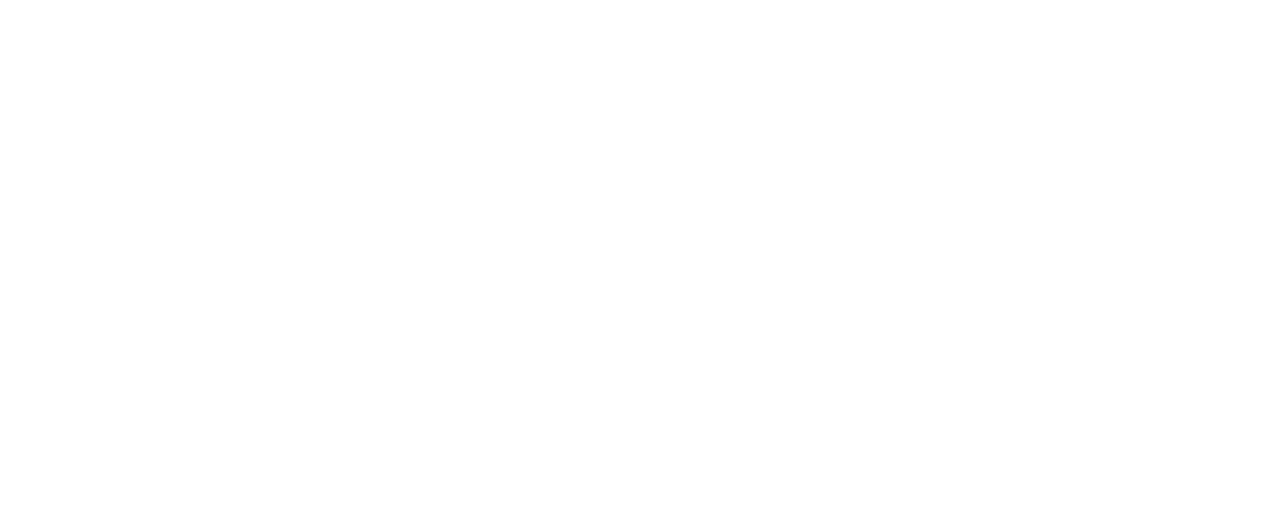
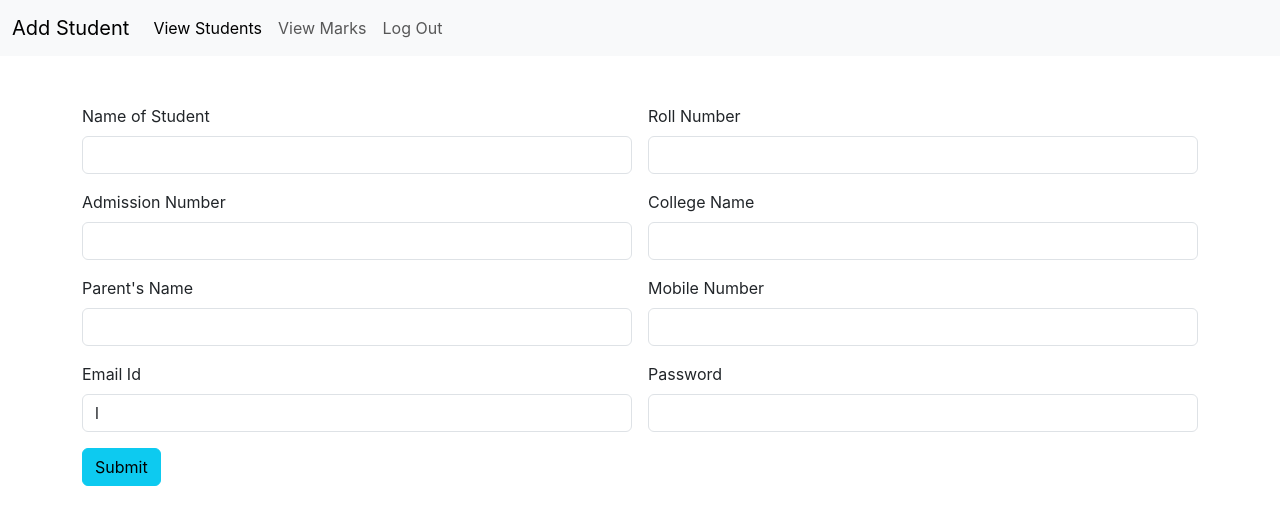
Before and after one commit to lakshmiibalu/college-app-frontend, a React (Create React App) app: page /add in a window 1280 px wide. Before the commit this address had no page. Shown: the top 524 px of the page. Built offline with nearby package versions, Linux system fonts and the light colour scheme.

Commit message:
add student created

```diff
--- a/src/App.js
+++ b/src/App.js
@@ -3,6 +3,7 @@
 import { BrowserRouter, Route, Routes } from 'react-router-dom';
 import AdminLogin from './components/AdminLogin';
 import StudentLogin from './components/StudentLogin';
+import AddStudent from './components/AddStudent';
 
 function App() {
   return (
@@ -12,6 +13,7 @@
       <Routes>
         <Route path='/' element={<AdminLogin/>}/>
         <Route path='/studentlogin' element={<StudentLogin/>}/>
+        <Route path='/add' element={<AddStudent/>}/>
 
       </Routes>
       </BrowserRouter>
--- a/src/components/AddStudent.jsx
+++ b/src/components/AddStudent.jsx
@@ -1,5 +1,6 @@
 import React, { useState } from 'react'
 import CollegeNav from './CollegeNav'
+import axios from 'axios'
 
 const AddStudent = () => {
 
@@ -24,74 +25,100 @@
 
     const readValues = ()=>{
         console.log(input)
+        axios.post("http://localhost:3005/api/admin/adminlogin",input).then(
+            (response)=>{
+                console.log(response.data)
+                if (response.data.status == "success") {
+
+                    alert("Successfully Added")
+
+                } else {
+
+                    alert("Something went wrong")
+                }
+            }
+        )
+
+
 
     }
   return (
     <div>
 
         <CollegeNav/>
+        <br />
+        <br />
 
         <div className="container">
             <div className="row">
                 <div className="col col-12 col-sm-12 col-md-12 col-lg-12 col-xl-12 col-xxl-12">
 
                     <div className="row g-3">
+
                         <div className="col col-12 col-sm-6 col-md-6 col-lg-6 col-xl-6 col-xxl-6">
 
-                            <label htmlFor="" className="form-label">Name</label>
-                            <input type="text" className="form-label" />
+                            <label htmlFor="" className="form-label">Name of Student</label>
+                            <input type="text" name="name"  className="form-control"  value={input.name} onChange={inputHandler} />
+
 
                         </div>
+
                         <div className="col col-12 col-sm-6 col-md-6 col-lg-6 col-xl-6 col-xxl-6">
 
                             <label htmlFor="" className="form-label">Roll Number</label>
-                            <input type="text" className="form-label" />
+                            <input type="text" name="rollno"  className="form-control"  value={input.rollno} onChange={inputHandler} />
 
 
                         </div>
+
                         <div className="col col-12 col-sm-6 col-md-6 col-lg-6 col-xl-6 col-xxl-6">
 
-                            <label htmlFor="" className="form-label">Admission</label>
-                            <input type="text" className="form-label" />
+                            <label htmlFor="" className="form-label">Admission Number</label>
+                            <input type="text" name="admno"  className="form-control"  value={input.admno} onChange={inputHandler} />
 
 
                         </div>
+
                         <div className="col col-12 col-sm-6 col-md-6 col-lg-6 col-xl-6 col-xxl-6">
 
                             <label htmlFor="" className="form-label">College Name</label>
-                            <input type="text" className="form-label" />
+                            <input type="email" name="clgname"  className="form-control"  value={input.clgname} onChange={inputHandler} />
 
 
                         </div>
+
                         <div className="col col-12 col-sm-6 col-md-6 col-lg-6 col-xl-6 col-xxl-6">
 
                             <label htmlFor="" className="form-label">Parent's Name</label>
-                            <input type="text" className="form-label" />
+                            <input type="text" name="parent"  className="form-control"  value={input.parent} onChange={inputHandler} />
 
 
                         </div>
+
                         <div className="col col-12 col-sm-6 col-md-6 col-lg-6 col-xl-6 col-xxl-6">
 
-                            <label htmlFor="" className="form-label">Mobile Number</label>
-                            <input type="text" className="form-label" />
+                        <label htmlFor="" className="form-label">Mobile Number</label>
+                        <input type="text" name="mobno"  className="form-control"  value={input.mobno} onChange={inputHandler} />
 
 
                         </div>
+
+
                         <div className="col col-12 col-sm-6 col-md-6 col-lg-6 col-xl-6 col-xxl-6">
 
                             <label htmlFor="" className="form-label">Email Id</label>
-                            <input type="email" name="email"  className="form-control" />
+                            <input type="email" name="email"  className="form-control"  value={input.email} onChange={inputHandler} />
 
 
                         </div>
                         <div className="col col-12 col-sm-6 col-md-6 col-lg-6 col-xl-6 col-xxl-6">
 
                             <label htmlFor="" className="form-label">Password</label>
-                            <input type="password" name="password"  className="form-control" />
+                            <input type="password" name="password"  className="form-control"  value={input.password} onChange={inputHandler} />
 
 
                         </div>
-                        <div className="col col-12 col-sm-6 col-md-6 col-lg-6 col-xl-6 col-xxl-6">
+                        <div className="col col-12 col-sm-6 col-md-6 col-lg-12 col-xl-12 col-xxl-12">
 
                             <button className="btn btn-info">Submit</button>
 
--- a/src/components/AdminLogin.jsx
+++ b/src/components/AdminLogin.jsx
@@ -19,7 +19,7 @@
         console.log(input)
         if (input.userName == "admin" && input.password == "admin") {
 
-            alert("succesful")
+           navigate("/add")
 
         } else {
 
```
